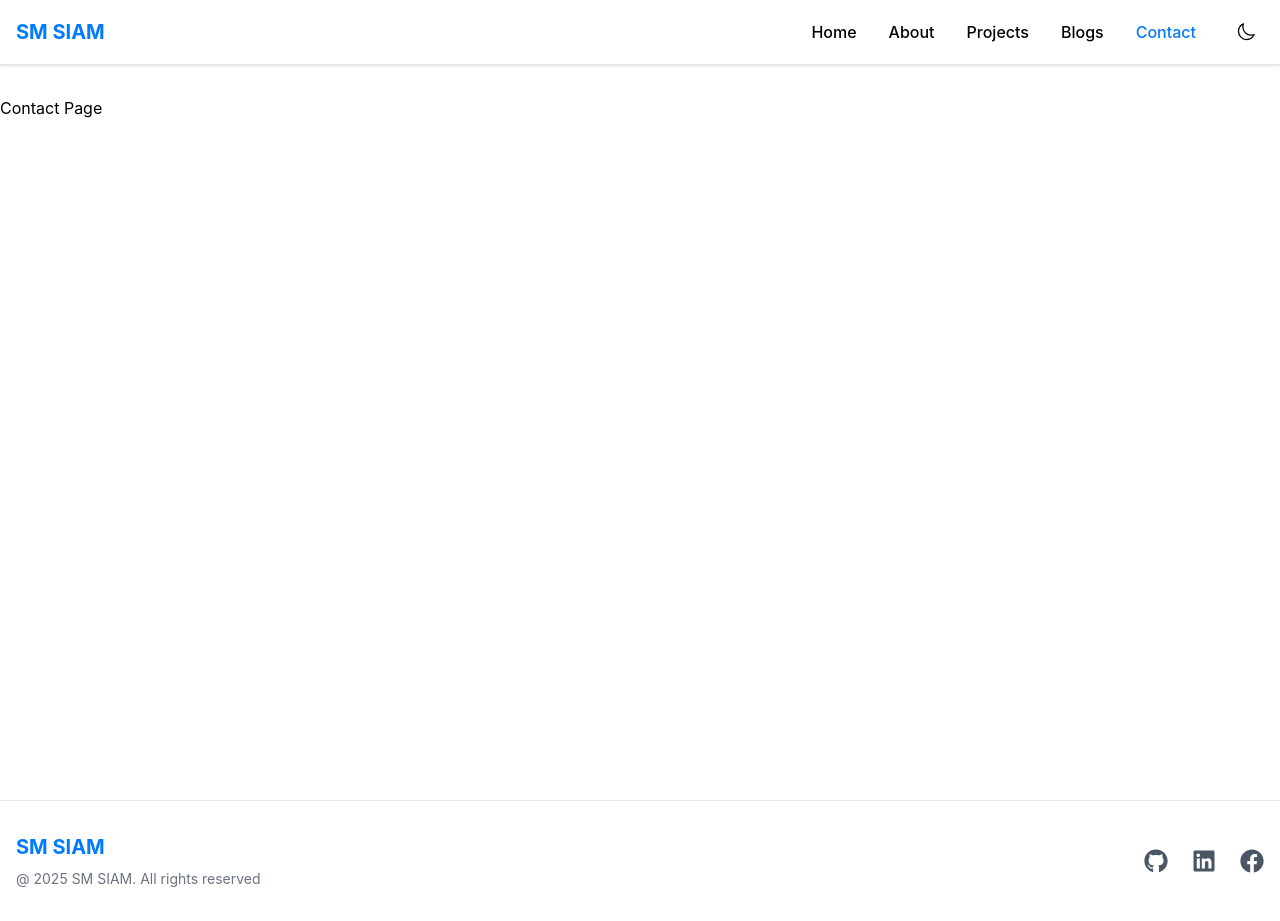
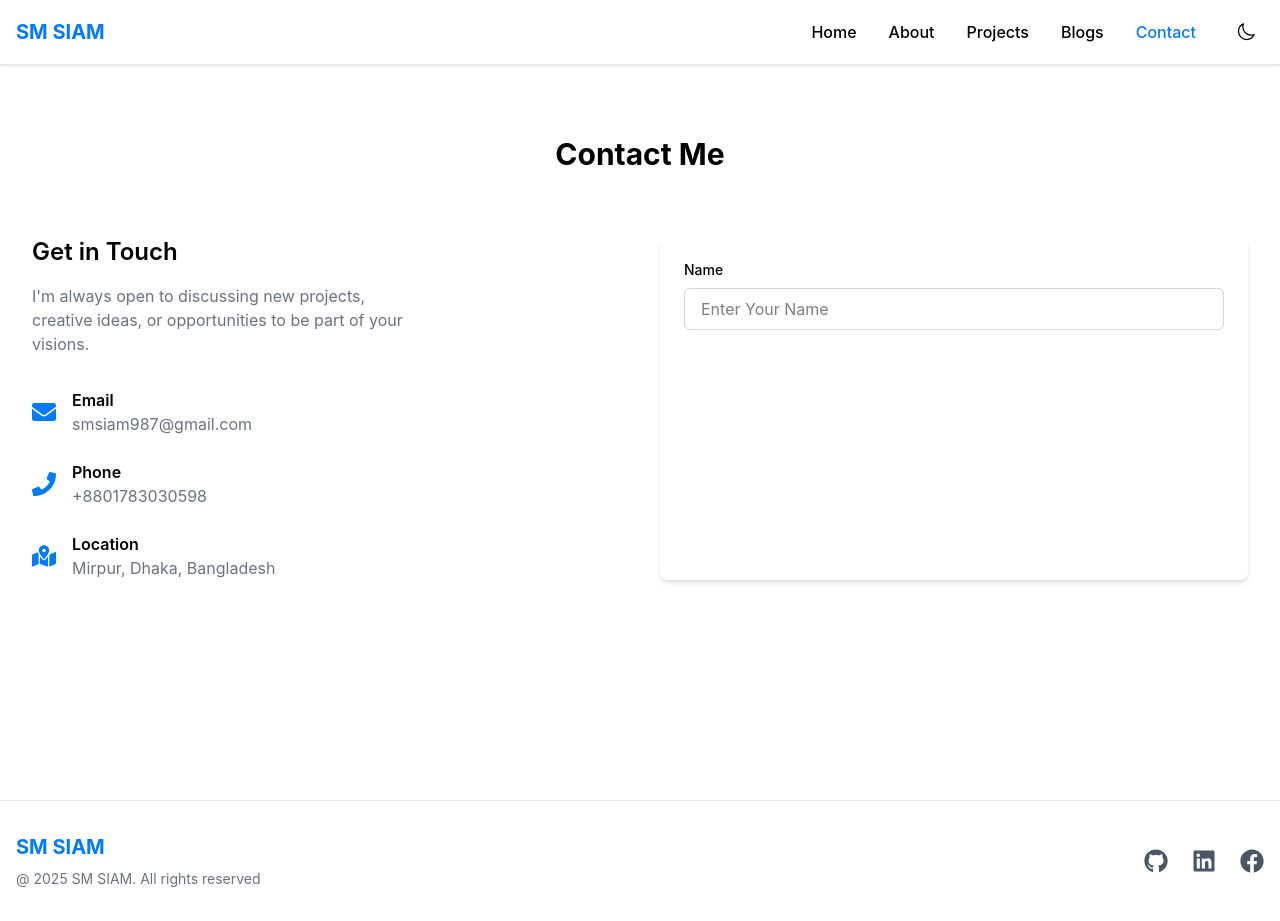
Before and after one commit to siam114/portfolio-website-nextjs, a Next.js app: page /contact in a window 1280 px wide. Built offline with nearby package versions, Linux system fonts and the light colour scheme.

Commit message:
design contact info

```diff
--- a/src/app/contact/page.tsx
+++ b/src/app/contact/page.tsx
@@ -1,6 +1,70 @@
+import { FaEnvelope, FaMapMarkedAlt, FaPhone } from "react-icons/fa";
+
 const ContactPage = () => {
-    return (
-        <div >Contact Page</div>
-    )
-}
+  return (
+    <div className="container mx-auto max-w-7xl py-2 md:py-10">
+      <h1 className="text-3xl font-bold text-center mb-16">Contact Me</h1>
+
+      <div className="grid grid-cols-1 md:grid-cols-2 gap-10">
+        {/* contact info */}
+        <div className="space-y-8">
+          <h2 className="text-2xl font-semibold mb-4">Get in Touch</h2>
+          <p className="text-secondary md:w-2/3">
+            I&apos;m always open to discussing new projects, creative ideas, or
+            opportunities to be part of your visions.
+          </p>
+          <div className="space-y-6">
+            <div className="flex items-center gap-4">
+              <FaEnvelope className="w-6 h-6 text-primary" />
+              <div>
+                <h3 className="font-semibold">Email</h3>
+                <a
+                  href="mailto:smsiam987@gmail.com"
+                  className="text-secondary hover:text-primary"
+                >
+                  smsiam987@gmail.com
+                </a>
+              </div>
+            </div>
+
+            <div className="flex items-center gap-4">
+              <FaPhone className="w-6 h-6 text-primary" />
+              <div>
+                <h3 className="font-semibold">Phone</h3>
+                <a
+                  href="tel:+8801783030598"
+                  className="text-secondary hover:text-primary"
+                >
+                  +8801783030598
+                </a>
+              </div>
+            </div>
+
+            <div className="flex items-center gap-4">
+              <FaMapMarkedAlt className="w-6 h-6 text-primary" />
+              <div>
+                <h3 className="font-semibold">Location</h3>
+                <p
+                  className="text-secondary hover:text-primary"
+                >
+                    Mirpur, Dhaka, Bangladesh
+                </p>
+              </div>
+            </div>
+          </div>
+        </div>
+
+        {/* contact form */}
+        <div className="bg-white dark:bg-dark/50 p-6 rounded-lg shadow-md">
+          <form className="space-y-6">
+            <div>
+                <label htmlFor="name" className="block text-sm font-medium mb-2">Name</label>
+                <input type="text" id="name" name="name" placeholder="Enter Your Name" className="w-full px-4 py-2 rounded-md border border-gray-300 dark:border-gray-700 bg-white dark:bg-dark focus:ring-2 focus:ring-primary focus:border-none" />
+            </div>
+          </form>
+        </div>
+      </div>
+    </div>
+  );
+};
 export default ContactPage;
```
